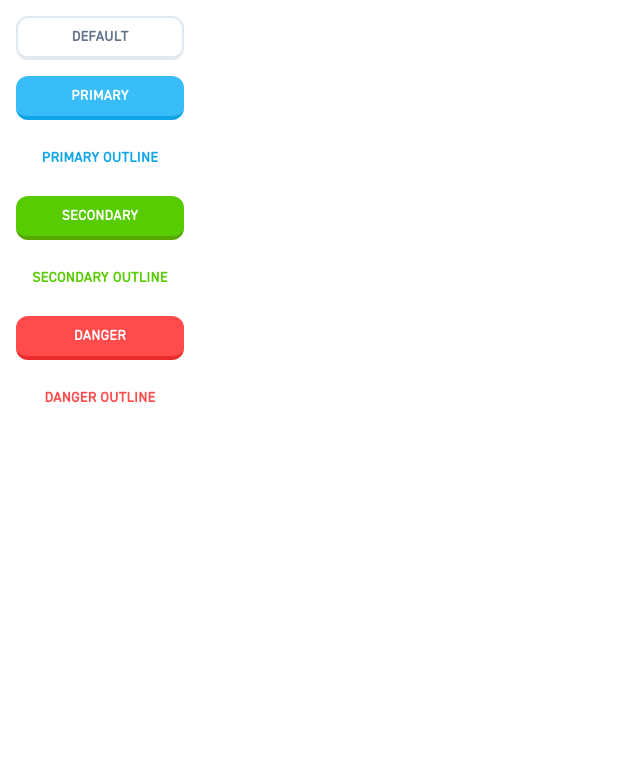
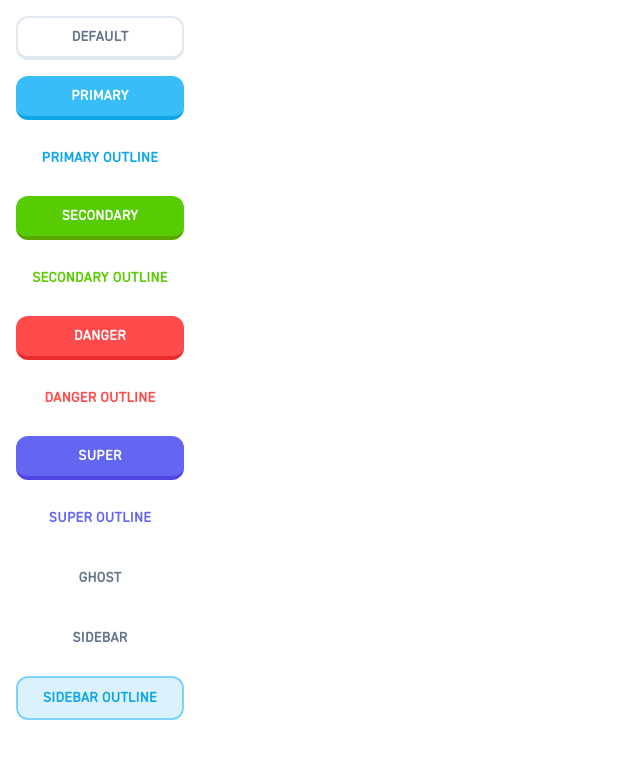
Before and after one commit to aymenghris/portfolio-project-duolingo-clone, a Next.js app: page /buttons in a window 1280 px wide. Shown: the top 758 px of the page, without its empty margins (0-640 px from the left). Built offline with nearby package versions, Linux system fonts and the light colour scheme.

Commit message:
buttons styles completed

```diff
--- a/app/buttons/page.tsx
+++ b/app/buttons/page.tsx
@@ -10,6 +10,11 @@ export default function ButtonsPage() {
             <Button variant='secondaryOutline'>Secondary Outline</Button>
             <Button variant='danger'>Danger</Button>
             <Button variant='dangerOutline'>Danger Outline</Button>
+            <Button variant='super'>Super</Button>
+            <Button variant='superOutline'>Super Outline</Button>
+            <Button variant='ghost'>Ghost</Button>
+            <Button variant='sidebar'>Sidebar</Button>
+            <Button variant='sidebarOutline'>Sidebar Outline</Button>
         </div>
     )
 }
--- a/components/ui/button.tsx
+++ b/components/ui/button.tsx
@@ -13,14 +13,18 @@ const buttonVariants = cva(
                     "bg-white text-black border-slate-200 border-2 border-b-4 active:border-b-2 hover:bg-slate-100 text-slate-500",
                 primary:
                     "bg-sky-400 text-white hover:bg-sky-400/90 border-sky-500 border-b-4 active:border-b-0",
-                primaryOutline: "bg-white text-sky-500 hover:bg-sky-400/5",
+                primaryOutline: "bg-white text-sky-500 hover:bg-sky-400/10",
                 secondary:
                     "bg-success-100 text-white hover:bg-success-110 border-success-120 border-b-4 active:border-b-0",
                 secondaryOutline:
-                    "bg-white text-success-100 hover:bg-success-100/5",
+                    "bg-white text-success-100 hover:bg-success-100/10",
                 danger: "bg-danger-100 text-white hover:bg-danger-110 border-danger-120 border-b-4 active:border-b-0",
-                dangerOutline:
-                    "bg-white text-danger-100 hover:bg-danger-110/5",
+                dangerOutline: "bg-white text-danger-100 hover:bg-danger-110/10",
+                super: "bg-indigo-500 text-white hover:bg-indigo-400 border-indigo-600 border-b-4 active:border-b-0",
+                superOutline: "bg-white text-indigo-500 hover:bg-indigo-400/10",
+                ghost: "bg-transparent text-slate-500 hover:bg-slate-100 border-transparent border-0 hover:bg-slate-100",
+                sidebar: "bg-transparent text-slate-500 hover:bg-slate-100 border-transparent border-2 hover:bg-slate-100 transition-none",
+                sidebarOutline: "bg-sky-500/15 text-sky-500  border-sky-300 border-2 hover:bg-sky-500/20 transition-none",
             },
             size: {
                 default: "h-11 px-4 py-2",
--- a/tailwind.config.ts
+++ b/tailwind.config.ts
@@ -1,4 +1,4 @@
-import type { Config } from "tailwindcss";
+import type { Config } from "tailwindcss"
 
 const config: Config = {
     darkMode: ["class"],
@@ -32,13 +32,8 @@ const config: Config = {
                     120: "#ea2b2b",
                 },
             },
-            borderRadius: {
-                lg: "var(--radius)",
-                md: "calc(var(--radius) - 2px)",
-                sm: "calc(var(--radius) - 4px)",
-            },
         },
     },
-    plugins: [require("tailwindcss-animate")],
+    plugins: [],
 }
-export default config;
+export default config
```
Also changed, not shown: 1 other file (tests, documents, lock files or other folders).
